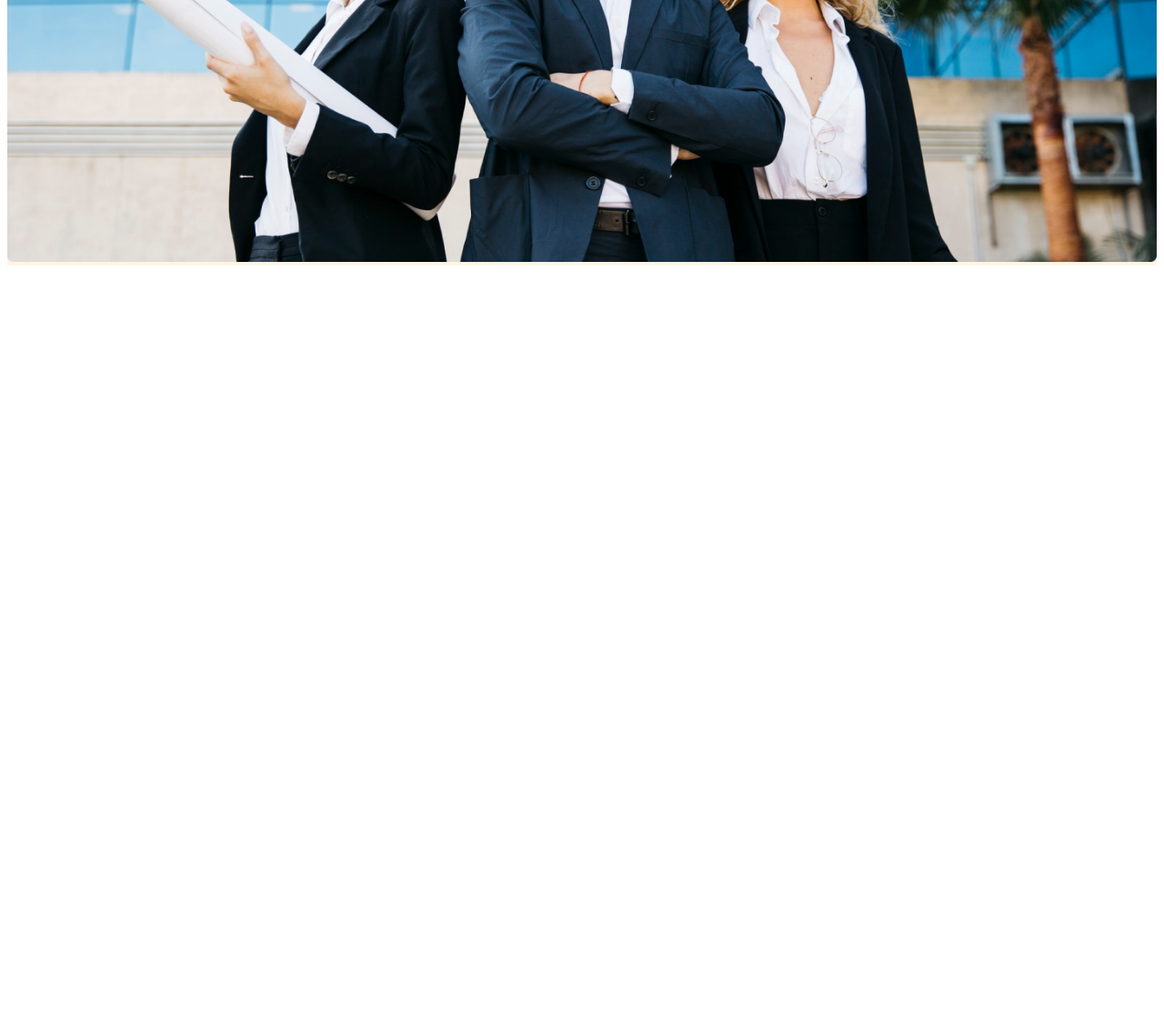
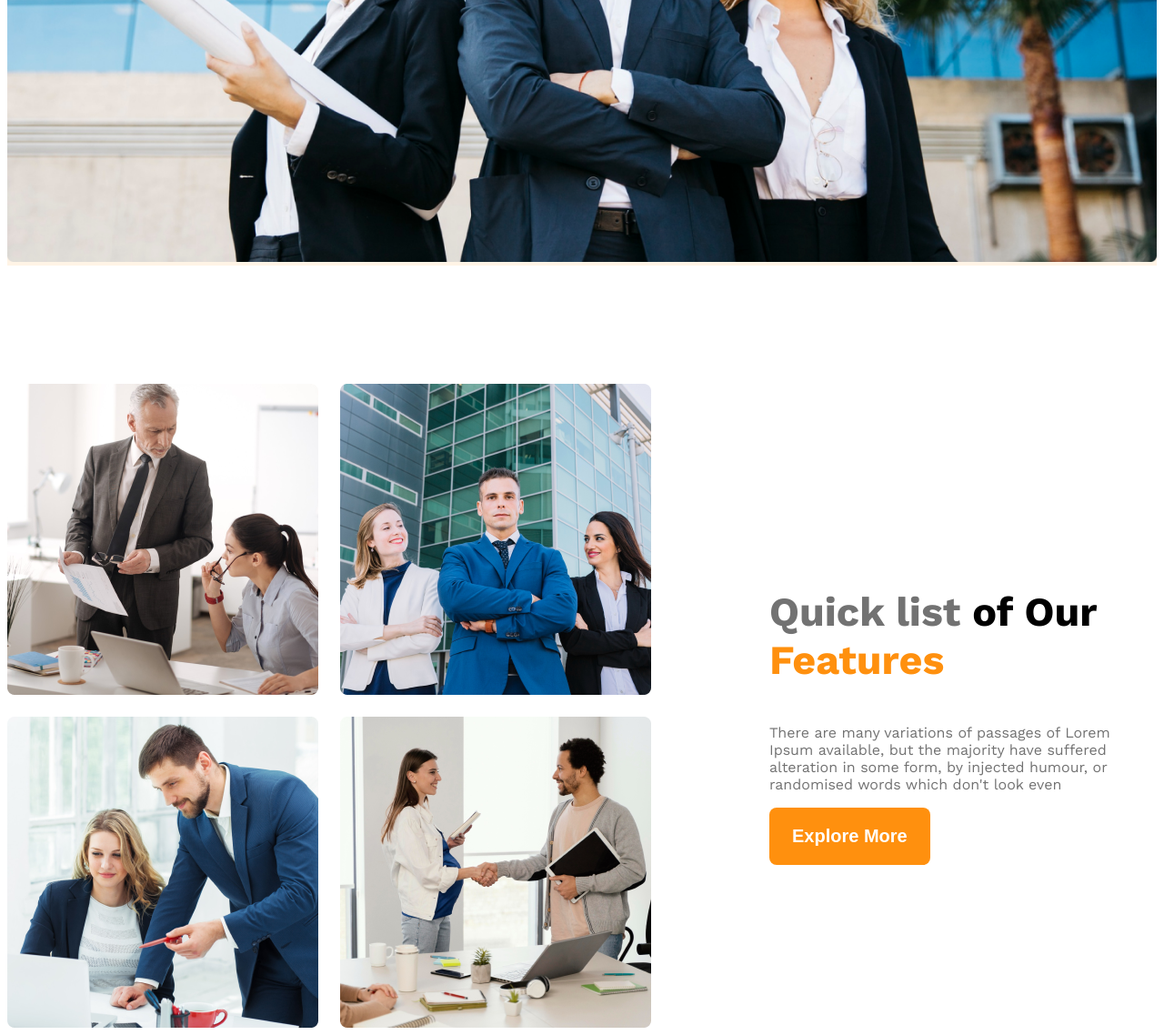
Before and after one commit to afjalhossain31/G3-Architect-Website-code, a plain HTML site: page index.html in a window 1280 px wide. Shown: the part 892-2030 px from the top of the page at 91% size. Before the commit the page ends 1192 px from the top, so only its background shows below. Drawn offline with nearby package versions, Linux system fonts and the light colour scheme.

Commit message:
added main section part-1

```diff
--- a/index.html
+++ b/index.html
@@ -38,6 +38,28 @@
 
     </header>
 
+    <main>
+        <!-- teams section start -->
+         <section class="teams display-flex">
+            <div class="team-img-container">
+                <img src="images/team1.png" alt="">
+                <img src="images/team2.png" alt="">
+                <img src="images/team3.png" alt="">
+                <img src="images/team4.png" alt="">
+            </div>
+                <div class="our-features">
+                <h3 class="section-title"><span id="quick-list" class="text-light-gray">Quick list</span> <span>of Our
+                </span><span class="text-primary">Features</span></h3>
+                <p class="feature-description text-light-gray">There are many variations of passages of Lorem Ipsum
+                available, but the majority have suffered alteration in some form, by injected humour, or randomised
+                words which don't look even</p>
+                <button class="btn-primary">Explore More</button>
+
+            </div>
+         </section>
+
+    </main>
+
 </body>
 
 </html>
--- a/styles/style.css
+++ b/styles/style.css
@@ -37,6 +37,18 @@
     font-size: 1.25rem;
     border:none;
     border-radius: 8px;
+    font-weight: 700;
+}
+main{
+    max-width: 1440px;
+    margin: 0 auto;
+}
+main>section{
+    margin-top: 130px;
+}
+
+.section-title{
+    font-size: 2.8rem;
     font-weight: 700;
 }
 
@@ -81,3 +93,21 @@
 .banner-image{
     width: 100%;
 }
+
+/*team and feature related styles  */
+
+.teams{
+    align-items: center;
+}
+.team-img-container{
+    display: grid;
+    grid-template-columns: repeat(2,1fr);
+    gap:24px;
+}
+.our-features{
+    margin-left: 130px;
+    max-width: 530px;
+}
+.quick-list{
+    font-weight: 500;
+}
```
